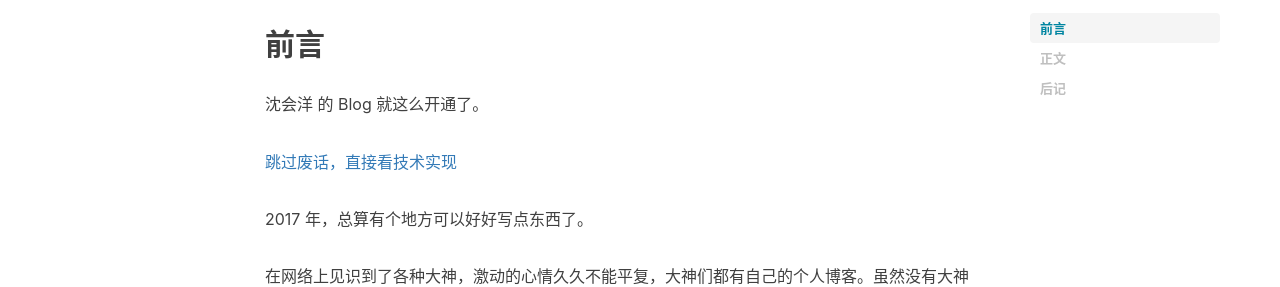
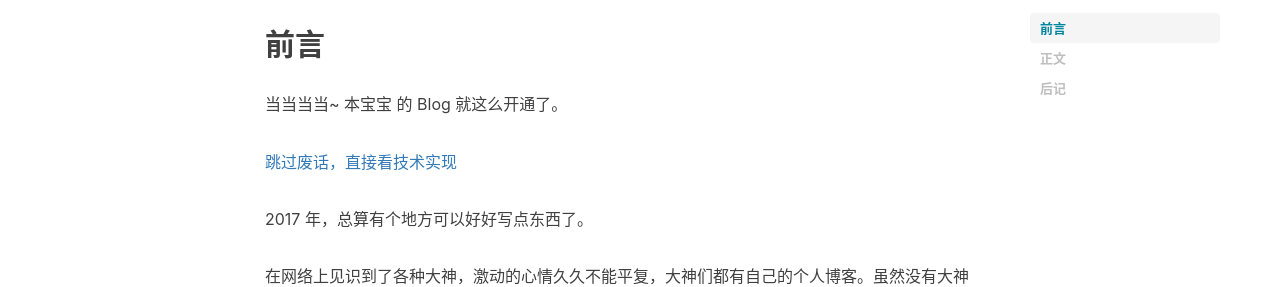
Before and after one commit to mrzhangxisheng/mrzhangxisheng.github.io, a Jekyll site: the page built from _posts/2017-02-21-hello-2017.markdown, in a window 1280 px wide and 900 px high, scrolled down 444 px. Shown: the part 166-453 px from the top of the window. Built offline with Jekyll 4.4.1, drawn with Linux system fonts in a browser that asks for light colours; nearby versions of some CDN libraries; comment, search, counter and statistics services are not loaded.

Commit message:
修改文章内容

```diff
--- a/_posts/2017-02-21-hello-2017.markdown
+++ b/_posts/2017-02-21-hello-2017.markdown
@@ -15,7 +15,7 @@ tags:
 
 ## 前言
 
-沈会洋 的 Blog 就这么开通了。
+当当当当~ 本宝宝 的 Blog 就这么开通了。
 
 [跳过废话，直接看技术实现 ](#build)
 
```
